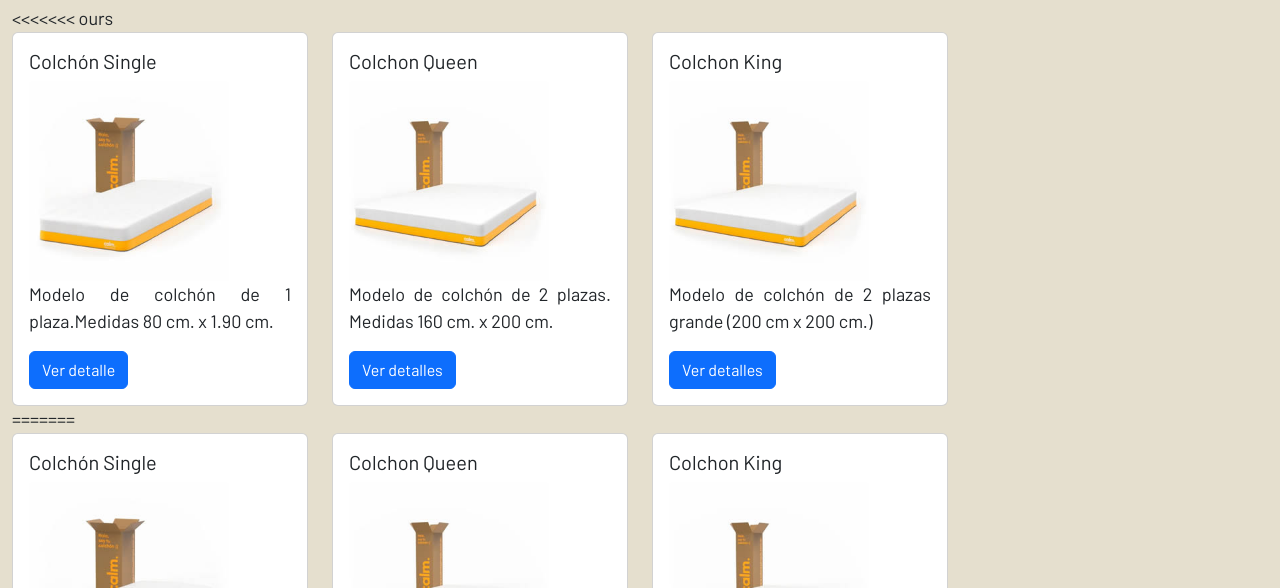
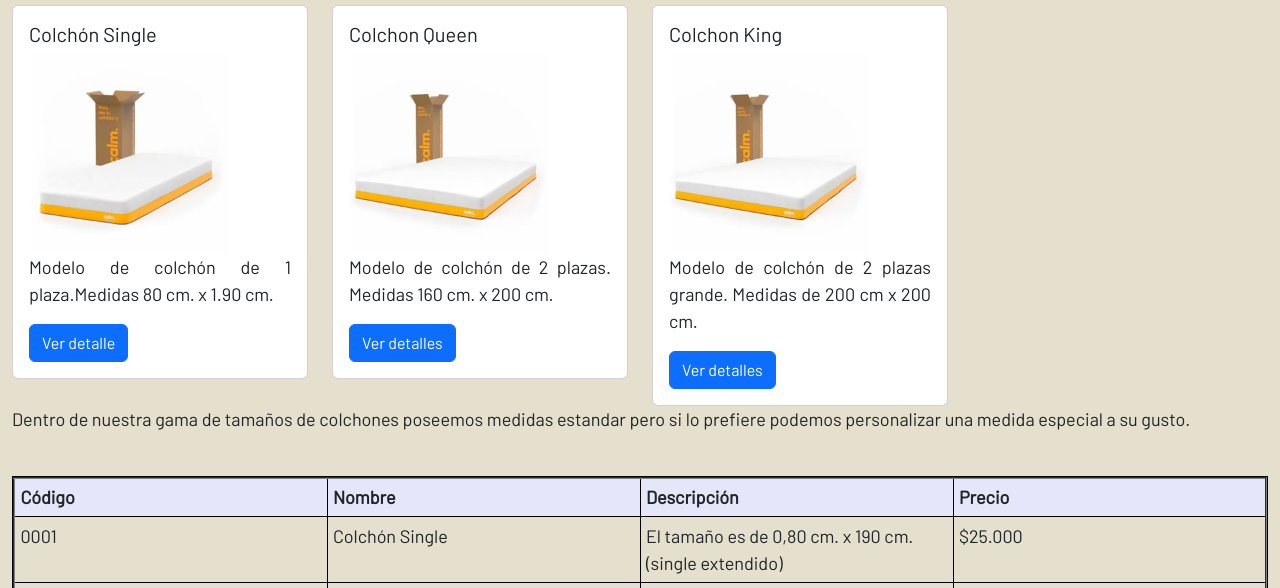
Before and after one commit to virginGithub/proyecto-dw-nuevo-virginia, a plain HTML site: page pages/productos.html in a window 1280 px wide. Shown: the part 212-800 px from the top of the page. Drawn offline with Linux system fonts and the light colour scheme.

Commit message:
aceptando cambio en padding productos

```diff
--- a/pages/productos.html
+++ b/pages/productos.html
@@ -55,43 +55,6 @@
 			</article>
 		</section>
 
-<<<<<<< ours
-		<section>
-			<div class="row">
-					<div class="col-sm-3">
-		  				<div class="card">
-							<div class="card-body">
-			  					<h5 class="card-title">Colchón Single</h5>
-			  					<img src="../imagenes/single_80x190_300px.jpg" class="card-img-top" alt="cama de una plaza">
-			  					<p class="card-text">Modelo de colchón de 1 plaza.Medidas 80 cm. x 1.90 cm.</p>
-			  					<a href="#" class="btn btn-primary">Ver detalle</a>
-							</div>
-		  				</div>
-					</div>
-
-			<div class="col-sm-3">
-		  			<div class="card">
-						<div class="card-body">
-			  				<h5 class="card-title">Colchon Queen</h5>
-			  				<img src="../imagenes/queen_160x200_300px.jpg" class="card-img-top" alt="cama de una plaza">
-			  				<p class="card-text">Modelo de colchón de 2 plazas. Medidas 160 cm. x 200 cm.</p>
-			  				<a href="#" class="btn btn-primary">Ver detalles</a>
-						</div>
-		  			</div>
-			</div>
-
-					<div class="col-sm-3">
-						<div class="card">
-			  				<div class="card-body">
-								<h5 class="card-title">Colchon King</h5>
-								<img src="../imagenes/king_200x200_300px.jpg" class="card-img-top" alt="cama de una plaza">
-								<p class="card-text">Modelo de colchón de 2 plazas grande (200 cm x 200 cm.)</p>
-								<a href="#" class="btn btn-primary">Ver detalles</a>
-			 				</div>
-						</div>
-		  			</div>
-		   </div>
-=======
 <section>
 	<div class="row">
 		<div class="col-sm-3">
@@ -125,7 +88,6 @@
 			</div>
 		  </div>
 	  </div>
->>>>>>> theirs
 </section>
 
 
@@ -158,15 +120,12 @@
 						<td>0002</td>
 						<td>Colchón Queen</td>
 						<td>El tamaño es de 150 cm. x 190 cm. o 160 cm. x 200 cm (Queen size)</td>
-<<<<<<< ours
-=======
 						<td>$45.000</td>
 					</tr>
 					<tr>
 						<td>0003</td>
 						<td>Colchón King</td>
 						<td>El tamaño es de 200 cm. x 200 cm. (King size)</td>
->>>>>>> theirs
 						<td>$45.000</td>
 					</tr>
 					<tr>
```
